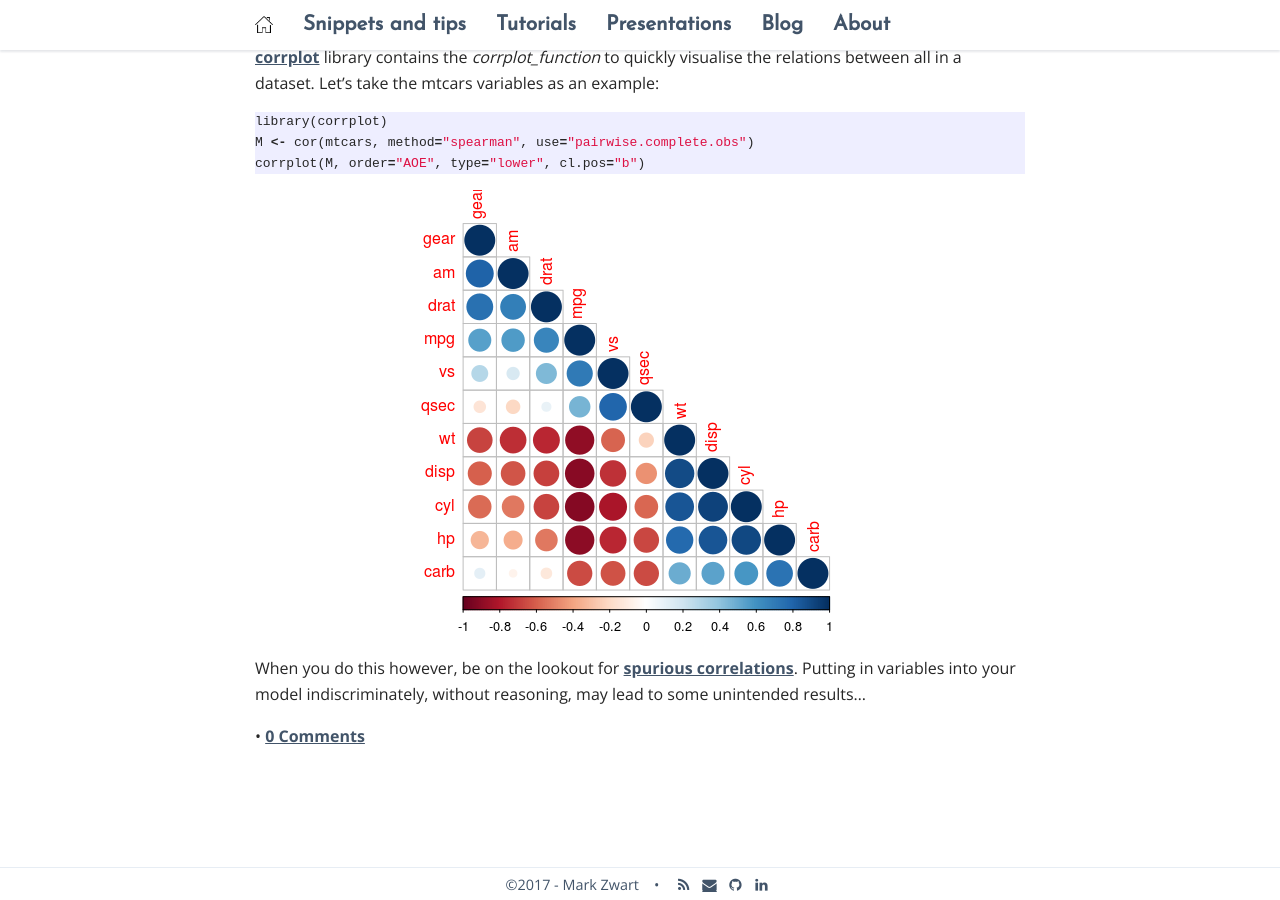
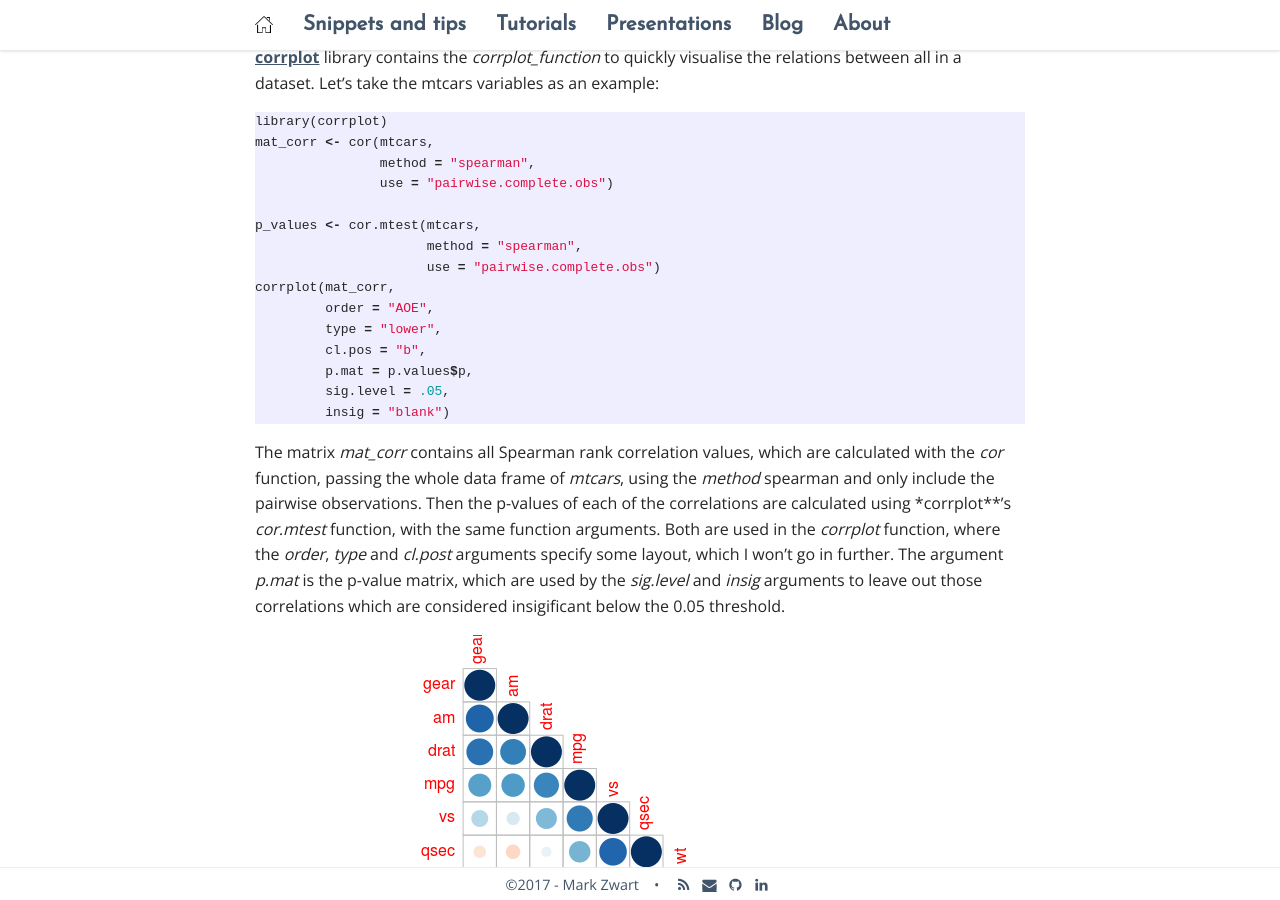
Before and after one commit to mark-me/mark-me.github.io, a Jekyll site: the page built from _pages/tutorials/statistical-tests/statistical-tests-ordinal.md, in a window 1280 px wide and 900 px high, scrolled down 6293 px. Built offline with Jekyll 4.4.1, drawn with Linux system fonts in a browser that asks for light colours; nearby versions of some CDN libraries; comment, search, counter and statistics services are not loaded; some of the changed text lies outside the part shown.

Commit message:
Update statistical-tests-ordinal.md

````diff
--- a/_pages/tutorials/statistical-tests/statistical-tests-ordinal.md
+++ b/_pages/tutorials/statistical-tests/statistical-tests-ordinal.md
@@ -196,11 +196,25 @@ ggplot(Vocab, aes(x = education, y = vocabulary)) +
 Association measures can be useful more than one variable at a time. For example you might want to consider a range of variables from your data set for inclusion in your predictive model. Luckily the **[corrplot](https://cran.r-project.org/web/packages/corrplot/vignettes/corrplot-intro.html)** library contains the _corrplot_function_ to quickly visualise the relations between all in a dataset. Let's take the mtcars variables as an example:
 ```r
 library(corrplot)
-M <- cor(mtcars, method="spearman", use="pairwise.complete.obs")
-corrplot(M, order="AOE", type="lower", cl.pos="b")
+mat_corr <- cor(mtcars,
+                method = "spearman",
+                use = "pairwise.complete.obs")
+
+p_values <- cor.mtest(mtcars,
+                      method = "spearman",
+                      use = "pairwise.complete.obs")
+corrplot(mat_corr,
+         order = "AOE",
+         type = "lower",
+         cl.pos = "b",
+         p.mat = p.values$p,
+         sig.level = .05,
+         insig = "blank")
 ```
+The matrix _mat_corr_ contains all Spearman rank correlation values, which are calculated with the _cor_ function, passing the whole data frame of _mtcars_, using the _method_ spearman and only include the pairwise observations. Then the p-values of each of the correlations are calculated using *corrplot**'s _cor.mtest_ function, with the same function arguments. Both are used in the _corrplot_ function, where the _order_, _type_ and _cl.post_ arguments specify some layout, which I won't go in further. The argument _p.mat_ is the p-value matrix, which are used by the _sig.level_ and _insig_ arguments to leave out those correlations which are considered insigificant below the 0.05 threshold.
 {:refdef: style="text-align: center;"}
 <img src="/_pages/tutorials/statistical-tests/corrplot-spearman-rank.png" alt="Image text" width="451" height="450" align="middle"/>
 {: refdef}
+This plot shows which values are positively correlated by the blue dots, while the negative associations are indicated by red dots. The size of the dots and the intensity of the colour show how strong that association is. The cells without dot, don't have significant correlations. For the number of cylinders (_cyl_) are strongly negatively correlated with the milage per gallon, while the horsepower (_hp_) is positively associated with the number of carburetors (_carb_) albeit not as strong.
 
-When you do this however, be on the lookout for [spurious correlations](http://www.tylervigen.com/spurious-correlations). Putting in variables into your model indiscriminately, without reasoning, may lead to some unintended results...
+When you make a correlation martrix like this, be on the lookout for [spurious correlations](http://www.tylervigen.com/spurious-correlations). Putting in variables into your model indiscriminately, without reasoning, may lead to some unintended results...
````
